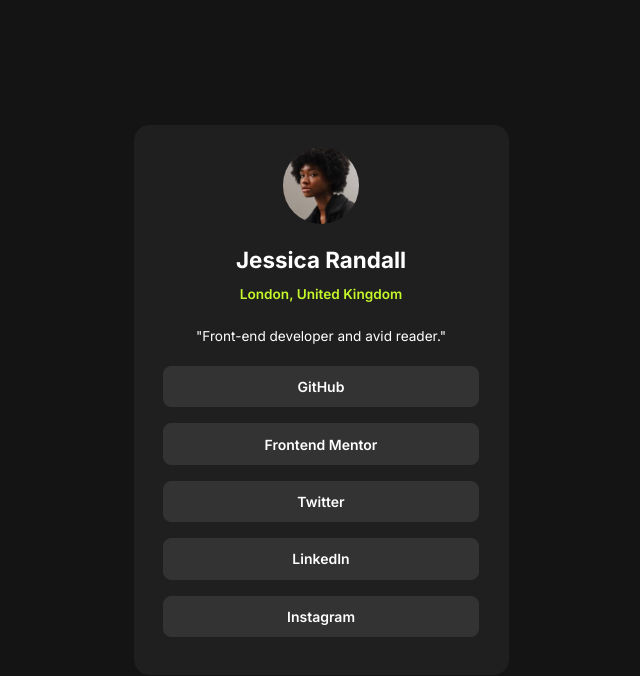
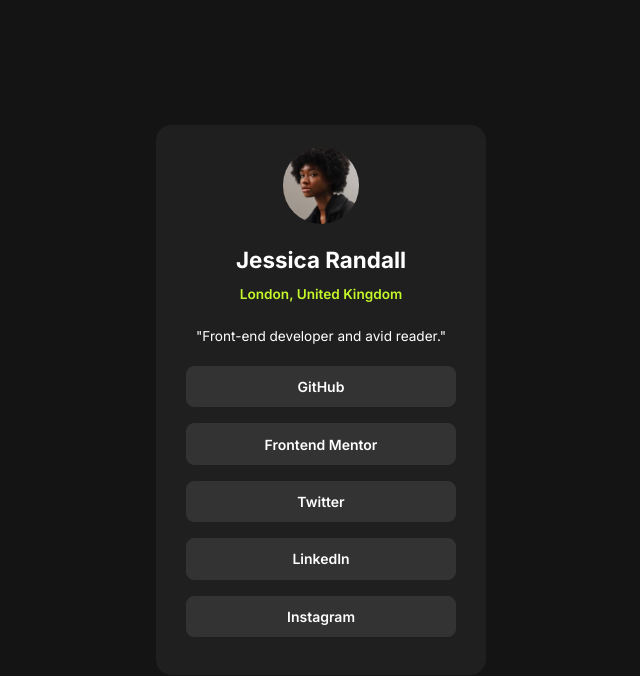
Before and after one commit to Prosper-Barnabas/Social-links-profile, a plain HTML site: page index.html in a window 1280 px wide. Shown: the whole page, without its empty margins (319-959 px from the left). Drawn offline with Linux system fonts and the light colour scheme.

Commit message:
update style.css

```diff
--- a/style.css
+++ b/style.css
@@ -26,7 +26,7 @@ body {
 
 .social_card {
   margin: 2rem;
-  max-width: 375px;
+  max-width: 330px;
   padding: 1.3rem 0.8rem;
   border: 1px solid var(--Grey-800);
   background-color: var(--Grey-800);
```
